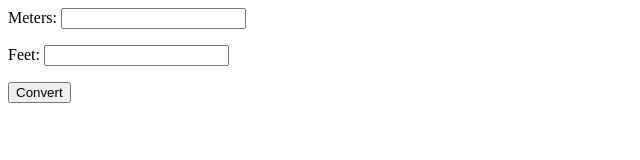
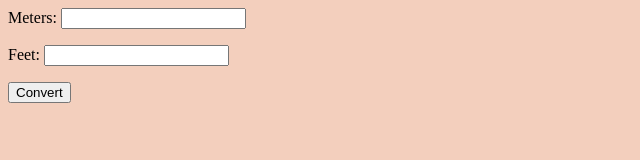
Before and after one commit to vovabob/chrome-apps, a browser extension: page converter/index.html in a window 1280 px wide. Shown: the whole page, without its empty margins (0-640 px from the left). Drawn offline with Linux system fonts and the light colour scheme.

Commit message:
Changes to be committed: 	new file:   converter/index.css 	modified:   converter/index.html

```diff
--- /dev/null
+++ b/converter/index.css
@@ -0,0 +1,3 @@
+html {
+  background: hsla(20, 70%, 70%, 0.5);
+}
--- a/converter/index.html
+++ b/converter/index.html
@@ -2,6 +2,7 @@
 <html>
 <head>
   <title>Converter</title>
+  <link rel="stylesheet" href="index.css" />
   <script src="converter.js"></script>
 </head>
 <body>
```
